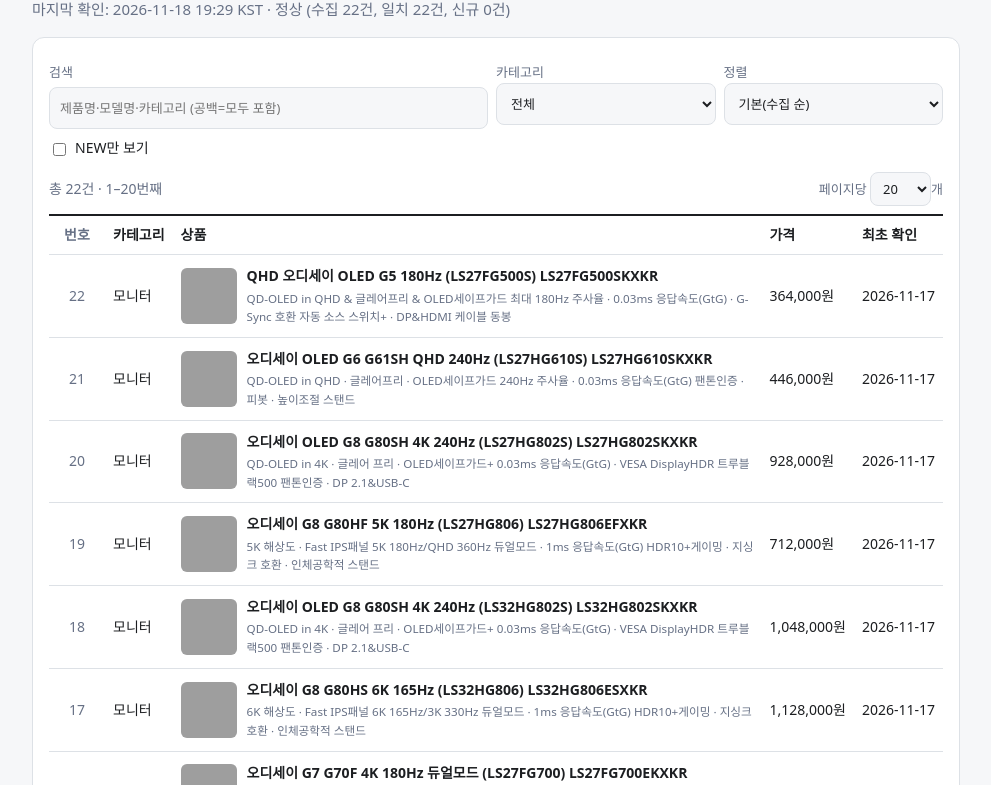
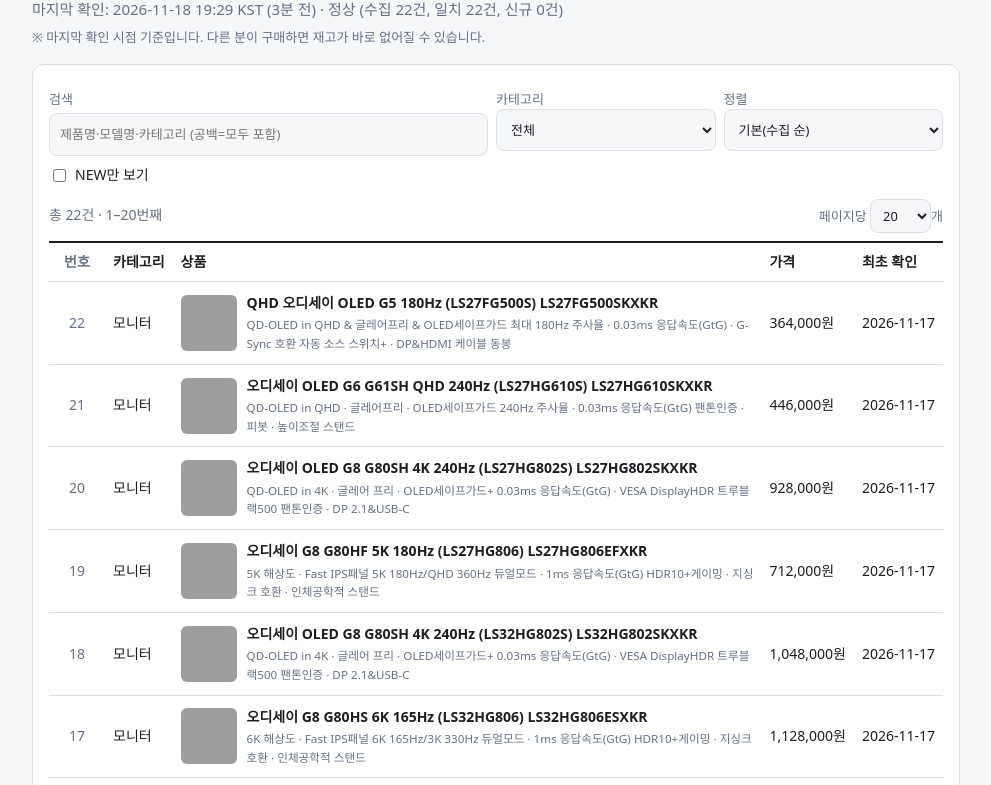
Before and after one commit to leemgs/samsung-substandard, a plain HTML site: page docs/results.html in a window 1280 px wide. Shown: the part 119-904 px from the top of the page, without its empty margins (144-1135 px from the left). Drawn offline with Linux system fonts and the light colour scheme; grey boxes are pictures that could not be loaded.

Commit message:
feat: 확인 결과 화면에 확인 시점 기준 안내(재고 변동 가능), 3시간 이상 경과 시 경고
Co-Authored-By: Claude Sonnet 5.5 <noreply@anthropic.com>
Claude-Session: https://claude.ai/code/session_01BP9d5KKaoJqimX3Kq5PEr5

```diff
--- a/docs/js/results.js
+++ b/docs/js/results.js
@@ -1,4 +1,4 @@
-import { $, esc, safeUrl, store, initLayout, parseItem, loadLatest } from "./common.js";
+import { $, esc, safeUrl, store, initLayout, parseItem, parseKst, ago, loadLatest } from "./common.js";
 
 initLayout("results");
 
@@ -118,7 +118,18 @@ $("page-size").onchange = (e) => {
   const latest = await loadLatest();
   if (!latest) { $("status").textContent = "결과를 불러오지 못했습니다."; draw(); return; }
   state.rows = latest.matches || [];
-  $("status").textContent = latest.checked_at ? `마지막 확인: ${latest.checked_at} · ${latest.status}` : "아직 실행 기록이 없습니다.";
+  const checked = parseKst(latest.checked_at);
+  $("status").textContent = latest.checked_at
+    ? `마지막 확인: ${latest.checked_at}${checked ? ` (${ago(checked)})` : ""} · ${latest.status}` : "아직 실행 기록이 없습니다.";
+  if (checked) {
+    const hours = (Date.now() - checked.getTime()) / 3600e3;
+    const note = $("fresh-note");
+    note.hidden = false;
+    note.classList.toggle("warn", hours >= 3);
+    note.textContent = hours >= 3
+      ? `⚠️ 마지막 확인이 ${ago(checked)}입니다. 그 사이 판매되어 재고가 없어졌을 수 있으니 구매 전에 사이트에서 확인하세요.`
+      : "※ 마지막 확인 시점 기준입니다. 다른 분이 구매하면 재고가 바로 없어질 수 있습니다.";
+  }
   const cats = [...new Set(state.rows.map((m) => m.category).filter(Boolean))];
   if (state.category && !cats.includes(state.category)) cats.push(state.category);
   $("category").innerHTML = '<option value="">전체</option>' + cats.map((c) => `<option>${esc(c)}</option>`).join("");
--- a/docs/results.html
+++ b/docs/results.html
@@ -11,6 +11,7 @@
 <main id="main">
   <h1>📋 확인 결과</h1>
   <p id="status" class="sub">불러오는 중…</p>
+  <p id="fresh-note" class="fresh-note" hidden></p>
 
   <section>
     <div class="filters">
--- a/docs/style.css
+++ b/docs/style.css
@@ -154,3 +154,5 @@ code{background:var(--bg);border:1px solid var(--line);border-radius:4px;padding
 .reply{margin:10px 0;padding:12px 16px;border-left:4px solid var(--accent);background:var(--soft);border-radius:0 10px 10px 0;font-weight:600}
 .reply-full{margin-top:8px;color:var(--mut);font-size:14px}
 .reply-full p{margin:0 0 10px}
+.fresh-note{margin:-6px 0 8px;font-size:13px;color:var(--mut)}
+.fresh-note.warn{color:var(--warn);font-weight:600}
```
